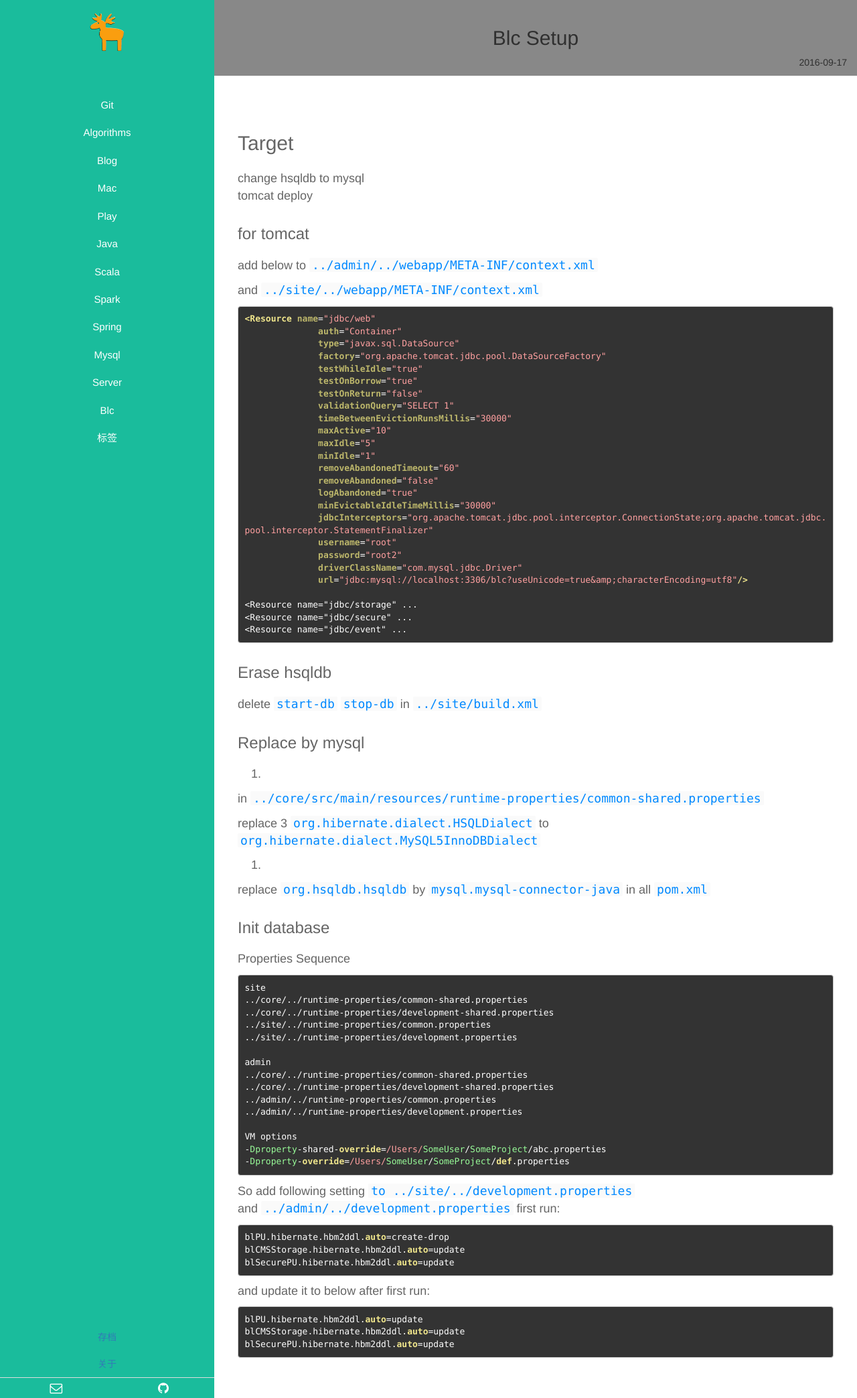
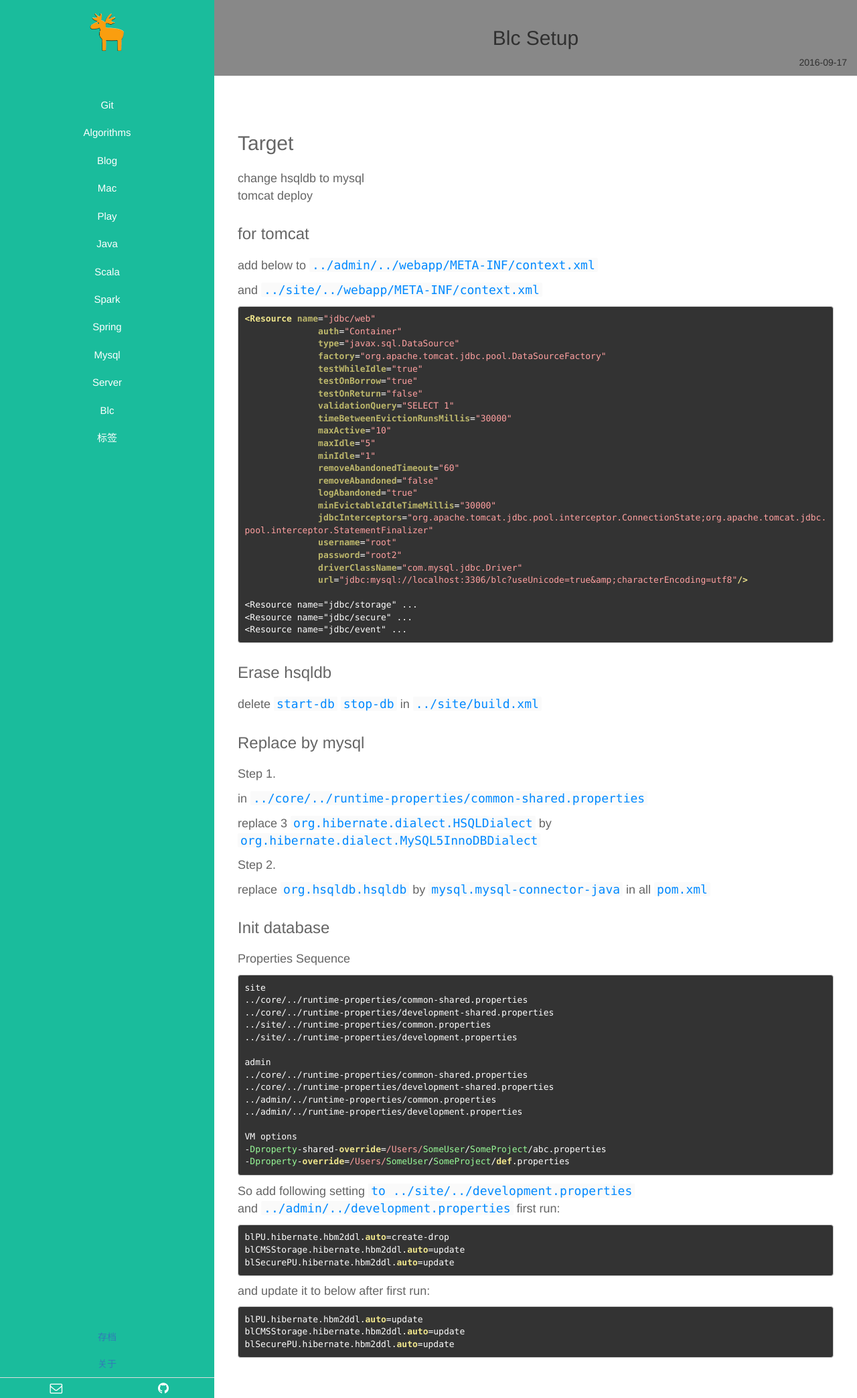
Before and after one commit to ichennan/ichennan.github.io, a Jekyll site: the page built from _posts/blc/2016-09-17-Blc Setup.md, in a window 1280 px wide. Shown: the whole page at 67% size. Built offline with Jekyll 4.4.1, drawn with Linux system fonts in a browser that asks for light colours.

Commit message:
blcsetup

````diff
--- a/_posts/blc/2016-09-17-Blc Setup.md
+++ b/_posts/blc/2016-09-17-Blc Setup.md
@@ -52,19 +52,20 @@ delete `start-db` `stop-db` in `../site/build.xml`
 
 ### Replace by mysql
 
-1.
+Step 1.
 
-in `../core/src/main/resources/runtime-properties/common-shared.properties`
+in `../core/../runtime-properties/common-shared.properties`
 
-replace 3 `org.hibernate.dialect.HSQLDialect` to `org.hibernate.dialect.MySQL5InnoDBDialect`
+replace 3 `org.hibernate.dialect.HSQLDialect` by `org.hibernate.dialect.MySQL5InnoDBDialect`
 
-2.
+Step 2.
 
 replace `org.hsqldb.hsqldb` by `mysql.mysql-connector-java` in all `pom.xml`
 
 ### Init database
 
 Properties Sequence
+
 ```
 site
 ../core/../runtime-properties/common-shared.properties
````
